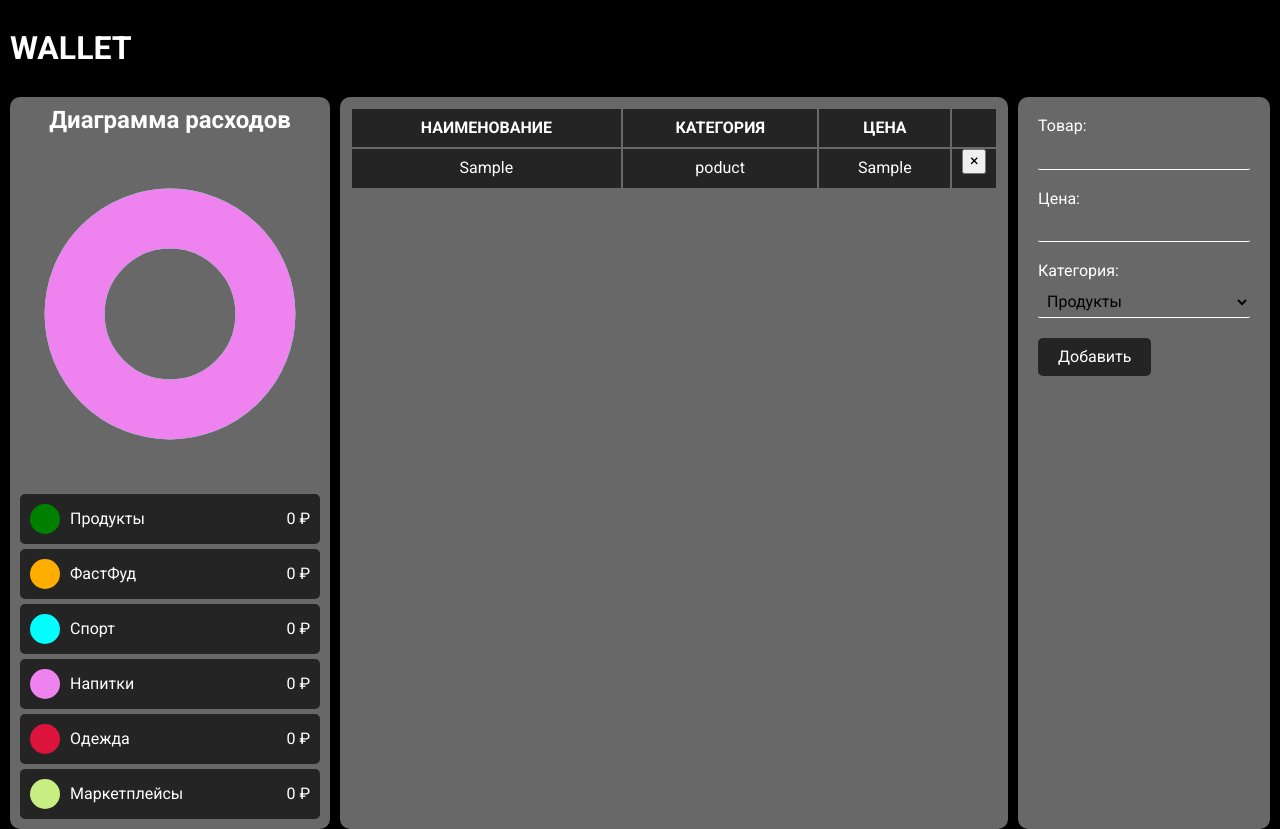
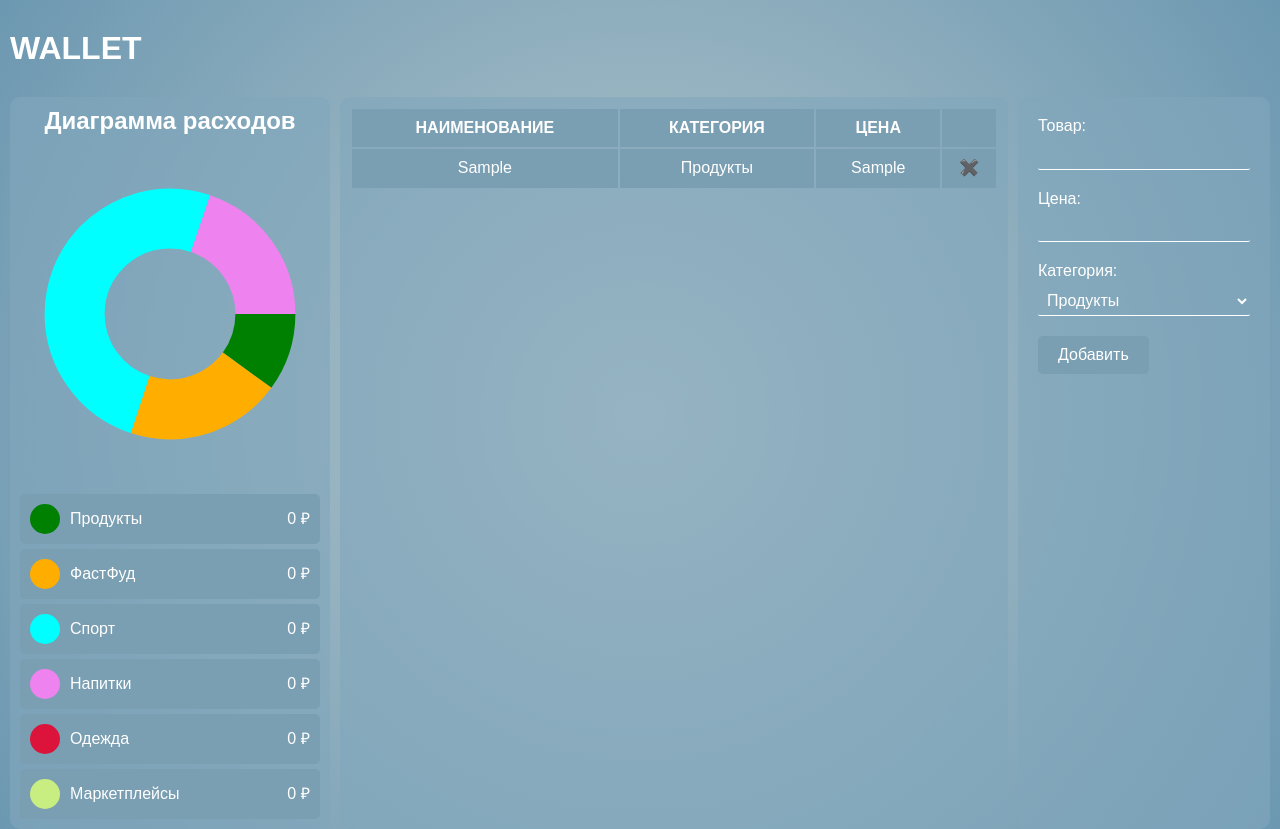
Before and after one commit to nasyaoy/web-manager, a plain HTML site: page index.html in a window 1280 px wide. Both pictures are taken after typing "Sample", "Sample" into the empty fields and a click on the button "Добавить". Drawn offline with nearby package versions, Linux system fonts and the light colour scheme.

Commit message:
обновленное оформление

```diff
--- a/index.html
+++ b/index.html
@@ -99,12 +99,12 @@
                     <div class="editor__form-row">
                         <p class="editor__form-input-name">Категория:</p>
                         <select name="select-category" id="selectCategory" class="editor__form-input">
-                            <option value="poduct">Продукты</option>
-                            <option value="fastFood">ФастФуд</option>
-                            <option value="sport">Спорт</option>
-                            <option value="drinks">Напитки</option>
-                            <option value="clothes">Одежда</option>
-                            <option value="marketplace">Маркетплейсы</option>
+                            <option value="Продукты">Продукты</option>
+                            <option value="ФастФуд">ФастФуд</option>
+                            <option value="Спорт">Спорт</option>
+                            <option value="Напитки">Напитки</option>
+                            <option value="Одежда">Одежда</option>
+                            <option value="Маркетплейсы">Маркетплейсы</option>
                         </select>
                     </div>
                     <div class="editor__form-row">
--- a/main.js
+++ b/main.js
@@ -3,6 +3,10 @@ const inputName = document.getElementById('name');
 const inputPrice = document.getElementById('price');
 const selectCategory = document.getElementById('selectCategory');
 const purcasheList = document.getElementById('tbody');
+let legendList = document.querySelectorAll('.legend__item');
+let unitsList = document.querySelectorAll('.unit');
+let legendPrice = document.querySelectorAll('.legend__price');
+
 
 bnt.addEventListener('click', (e) => {
     e.preventDefault();
@@ -32,10 +36,14 @@ bnt.addEventListener('click', (e) => {
     inputPrice.value = ' ';
 
     const delBtn = document.createElement('button');
-    delBtn.textContent = '×';
+    delBtn.textContent = '✖️';
+    delBtn.classList.add('delBtn');
     newLine.appendChild(delBtn);
 
     delBtn.addEventListener('click', () => {
         purcasheList.removeChild(newLine);
     });
+
+    //  диаграмма
+
 })
--- a/style.css
+++ b/style.css
@@ -28,9 +28,12 @@ h3 {
 
 .wrapper {
     min-height: 100%;
-    background-color: rgb(0, 0, 0);
+    /* background: rgb(94, 220, 235);
+    background: linear-gradient(16deg, rgba(94, 220, 235, 0.9472163865546218) 0%, rgba(250, 217, 255, 0.9472163865546218) 100%); */
+    background: rgb(182, 199, 204);
+    background: radial-gradient(circle, rgba(182, 199, 204, 1) 0%, rgba(108, 152, 177, 1) 100%);
     color: white;
-    font-family: 'Roboto', sans-serif;
+    font-family: "Gogaf", sans-serif;
     padding: 0px 10px;
     overflow: hidden;
 }
@@ -46,7 +49,7 @@ h3 {
 }
 
 .main__column {
-    background-color: rgb(104, 104, 104);
+    background-color: #81a7bd9c;
     border-radius: 10px;
     padding: 10px;
 }
@@ -74,26 +77,38 @@ h3 {
 
 .unit:nth-child(1) {
     stroke: green;
-    /* stroke-dasharray: 10 100; */
+    stroke-dasharray: 10 100;
 
 }
 
 .unit:nth-child(2) {
     stroke: rgb(255, 174, 0);
-    /* stroke-dasharray: 20 100;
-    stroke-dashoffset: -10; */
+    stroke-dasharray: 20 100;
+    stroke-dashoffset: -10;
 }
 
 .unit:nth-child(3) {
     stroke: aqua;
-    /* stroke-dasharray: 50 100;
-    stroke-dashoffset: -30; */
+    stroke-dasharray: 50 100;
+    stroke-dashoffset: -30;
 }
 
 .unit:nth-child(4) {
     stroke: violet;
-    /* stroke-dasharray: 20 100;
-    stroke-dashoffset: -80; */
+    stroke-dasharray: 20 100;
+    stroke-dashoffset: -80;
+}
+
+.unit:nth-child(5) {
+    stroke: crimson;
+    stroke-dasharray: 50 100;
+    stroke-dashoffset: -80;
+}
+
+.unit:nth-child(6) {
+    stroke: rgb(200, 238, 130);
+    stroke-dasharray: 20 100;
+    stroke-dashoffset: -80;
 }
 
 
@@ -110,7 +125,7 @@ h3 {
     justify-content: space-between;
     align-items: center;
     padding: 10px;
-    background-color: rgb(36, 36, 36);
+    background-color: #7a9eb2;
     border-radius: 5px;
 }
 
@@ -166,7 +181,7 @@ h3 {
 
 .purcashes__row {
     text-align: center;
-    background-color: rgb(36, 36, 36);
+    background-color: #7a9eb2;
 }
 
 .purcashes__row td {
@@ -222,6 +237,7 @@ h3 {
 }
 
 .editor__form-input {
+    color: rgb(255, 255, 255);
     border: none;
     outline: none;
     padding: 5px;
@@ -244,7 +260,7 @@ h3 {
 }
 
 .btn {
-    background: rgb(36, 36, 36);
+    background: #7a9eb2;
     color: white;
     padding: 10px 20px;
     border: none;
@@ -252,6 +268,12 @@ h3 {
 }
 
 .btn:hover {
-    background: rgb(58, 58, 58);
+    background: #617f8f;
     cursor: pointer;
 }
+
+.delBtn {
+    background: none;
+    border: none;
+    padding-top: 10px;
+}
```
